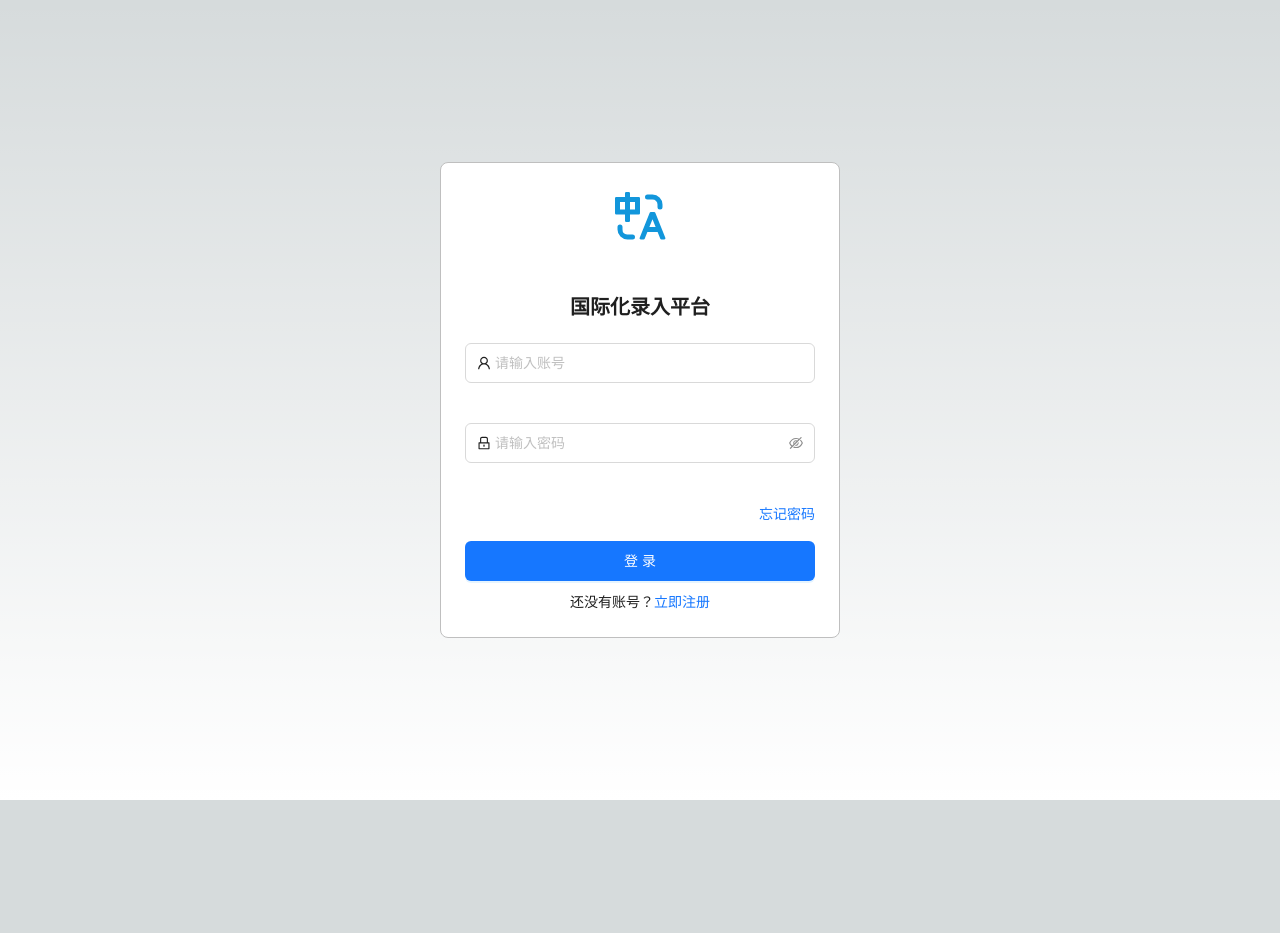
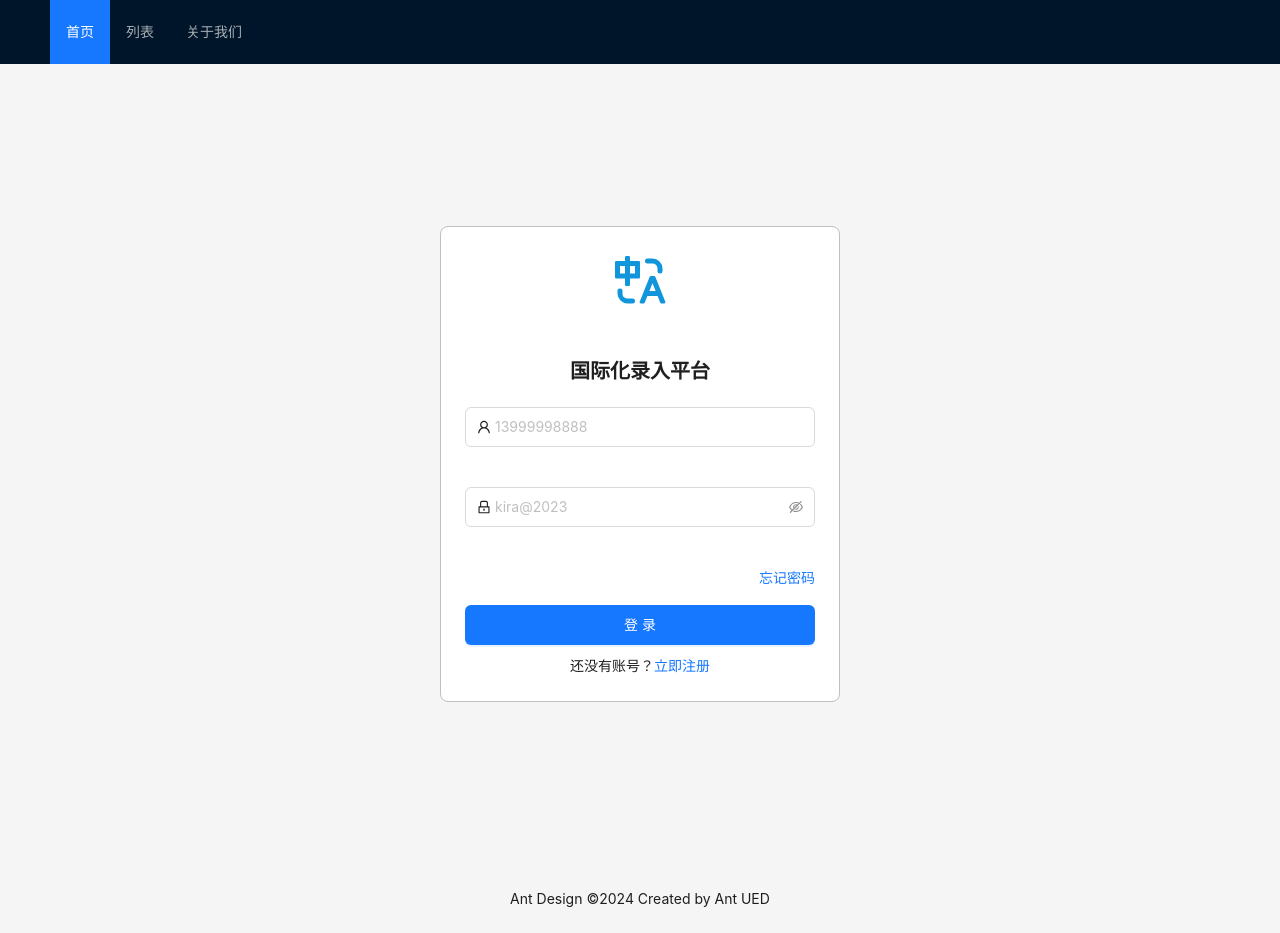
Before and after one commit to chuxinmofu/NextJs, a Next.js app: page /signIn in a window 1280 px wide. Before the commit the page ends 800 px from the top, so only its background shows below. Built offline with nearby package versions, Linux system fonts and the light colour scheme.

Commit message:
feat：登录逻辑

```diff
--- a/api/sign.js
+++ b/api/sign.js
@@ -3,5 +3,5 @@ import { stringify } from 'qs';
 
 
 export const sendPostLogin = async (body) => {
-    return await post(`/eduTouch/delete`, body)
+    return await post(`/eduTouch/login`, body)
 }
--- a/app/layout.jsx
+++ b/app/layout.jsx
@@ -8,11 +8,12 @@ const { Header, Footer } = Layout;
 export default function RootLayout({ children }) {
   const router = useRouter();
   const firstPathParam = handleParsePathParams()?.[0];
-
-
   const renderContent = () => {
     if (!firstPathParam) {
-      // 如果firstPathParam不存在，则渲染Layout组件
+      if (firstPathParam?.includes('signUp') || firstPathParam?.includes('signIn')) {
+        return children;
+      }
+    }
     return (
       <Layout>
         <Header className='flex items-center'>
@@ -35,10 +36,7 @@ export default function RootLayout({ children }) {
         </Footer>
       </Layout>
     );
-    }
-    if (firstPathParam.includes('signUp') || firstPathParam.includes('signIn')) {
-      return children;
-    }
+
   };
 
   return (
--- a/app/signIn/page.jsx
+++ b/app/signIn/page.jsx
@@ -2,21 +2,29 @@
 import React, { useState, useEffect, useCallback } from 'react';
 import { Image, Card, Form, Input, Button, message } from "antd";
 import { LockOutlined, UserOutlined } from "@ant-design/icons";
+import { useRouter } from 'next/navigation'
 import { logo } from "@/utils/defaultIcon";
 import { sendPostLogin } from "@/api/sign";
 import styles from "./index.module.scss";
 
 
+
+
 const Login = () => {
+    const router = useRouter();
     const [loginLoading, setLoginLoading] = useState(false);//登录按钮状态
     const [form] = Form.useForm();
     const handleSubmit = useCallback(async () => {
         const { username, password } = await form?.validateFields()
         setLoginLoading(true)
         const response = await sendPostLogin({ username, password });
-        console.log(response)
+        if (response?.code == 0) {
+            router.push('/')
+        } else {
+            message.warning(response?.msg)
+        }
         setLoginLoading(false)
-    }, [form])
+    }, [form, router])
 
     return (
         <div className={`${styles.login} flex flex-col justify-center items-center w-full box-border p-[20px] min-h-screen`}>
@@ -33,10 +41,9 @@ const Login = () => {
                         <Input
                             className="h-[40px] input-bordered"
                             prefix={<UserOutlined />}
-                            placeholder="请输入账号"
+                            placeholder="13999998888"
                         />
                     </Form.Item>
-
                     <Form.Item
                         name="password"
                         rules={[{ required: true, message: '请输入密码' }]}
@@ -45,7 +52,7 @@ const Login = () => {
                             className="h-[40px] input-bordered"
                             prefix={<LockOutlined />}
                             type="password"
-                            placeholder="请输入密码"
+                            placeholder="kira@2023"
                         />
                     </Form.Item>
 
```
Lines whose indentation alone changed are shown as unchanged.
